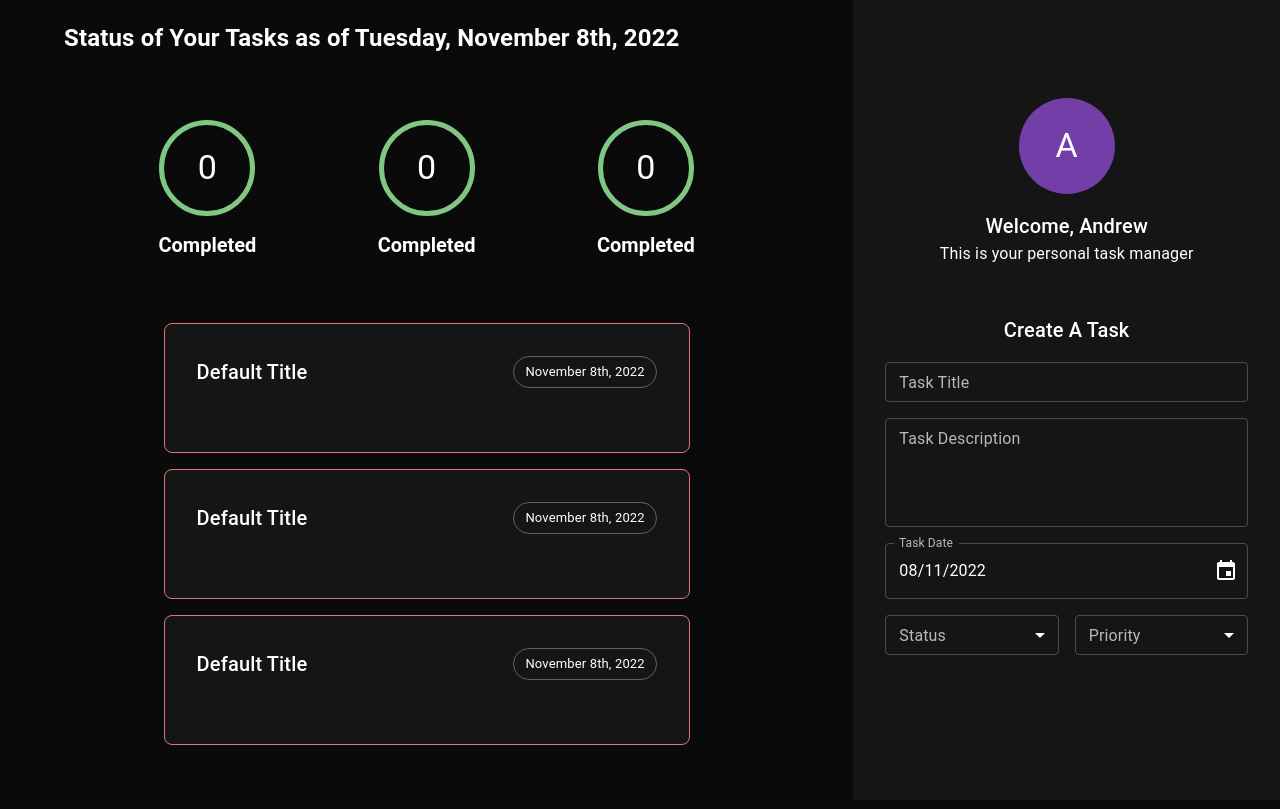
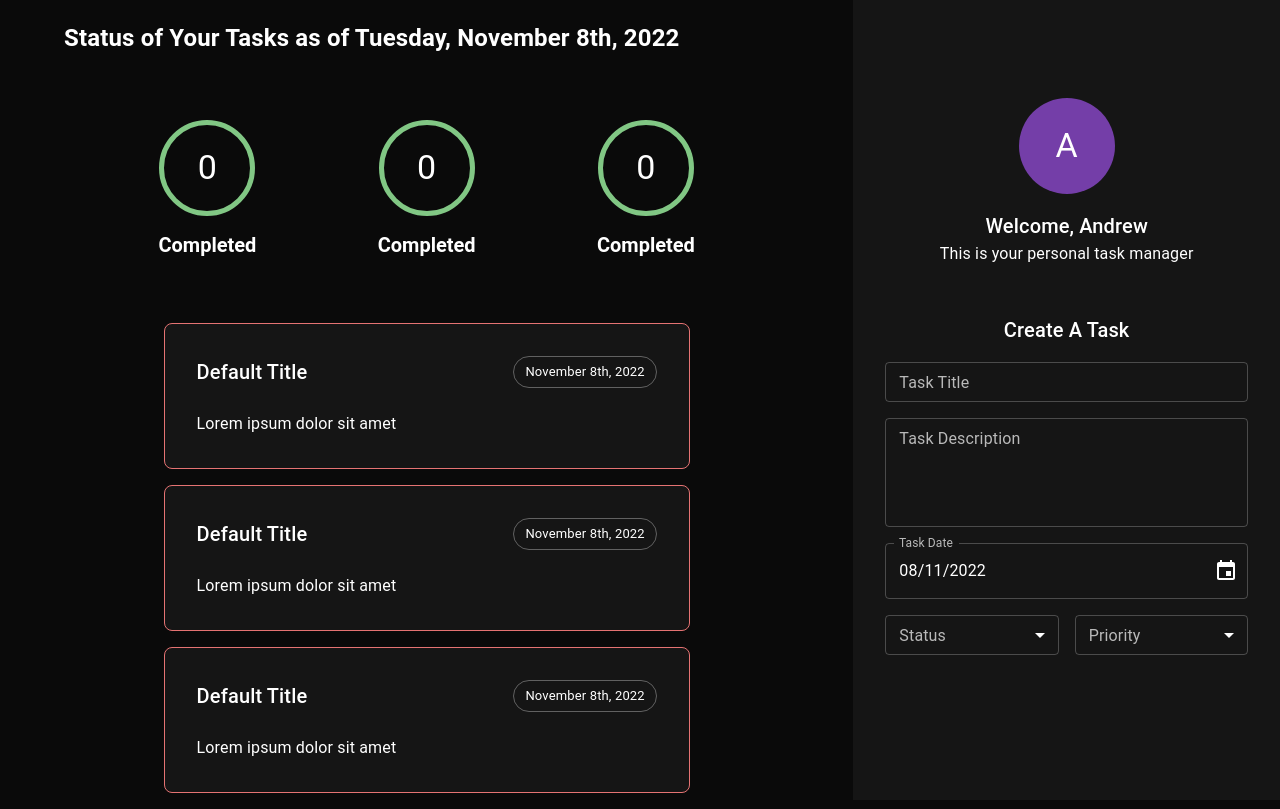
Before and after one commit to atmason90/task-manager, a React (Create React App) app in the folder task-manager/: page / in a window 1280 px wide. Built offline with nearby package versions, Linux system fonts and the light colour scheme.

Commit message:
create taskDescription component

```diff
--- /dev/null
+++ b/task-manager/src/components/task/_taskDescription.tsx
@@ -0,0 +1,20 @@
+import React, { FC, ReactElement } from 'react';
+import { Typography, Box } from '@mui/material';
+import { ITaskDescription } from './interfaces/ITaskDescription';
+import PropTypes from 'prop-types';
+
+export const TaskDescription: FC<ITaskDescription> = (props): ReactElement => {
+  // Destructure props
+  const { description='Lorem ipsum dolor sit amet' } = props;
+  return (
+    <Box>
+        <Typography>
+            {description}
+        </Typography>
+    </Box>
+  )
+}
+
+TaskDescription.propTypes = {
+    description: PropTypes.string,
+};
--- a/task-manager/src/components/task/_taskHeader.tsx
+++ b/task-manager/src/components/task/_taskHeader.tsx
@@ -12,7 +12,7 @@
         display='flex'
         width='100%'
         justifyContent='space-between'
-        mb={4}
+        mb={3}
     >
         <Box>
             <Typography variant='h6'>
--- /dev/null
+++ b/task-manager/src/components/task/interfaces/ITaskDescription.ts
@@ -0,0 +1,3 @@
+export interface ITaskDescription {
+    description?: string;
+}
--- a/task-manager/src/components/task/task.tsx
+++ b/task-manager/src/components/task/task.tsx
@@ -1,6 +1,7 @@
 import React, { FC, ReactElement } from 'react'
 import { Box } from '@mui/material';
 import { TaskHeader } from './_taskHeader';
+import { TaskDescription } from './_taskDescription';
 
 export const Task: FC = (props): ReactElement => {
     return (
@@ -22,7 +23,9 @@
             {/* task header */}
             <TaskHeader />
             {/* task description */}
+            <TaskDescription />
             {/* task footer */}
+
         </Box>
     )
 }
```
